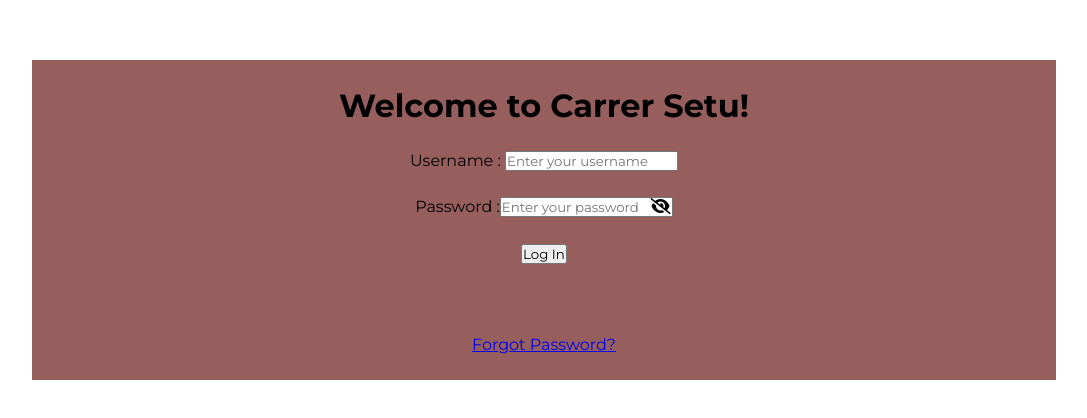
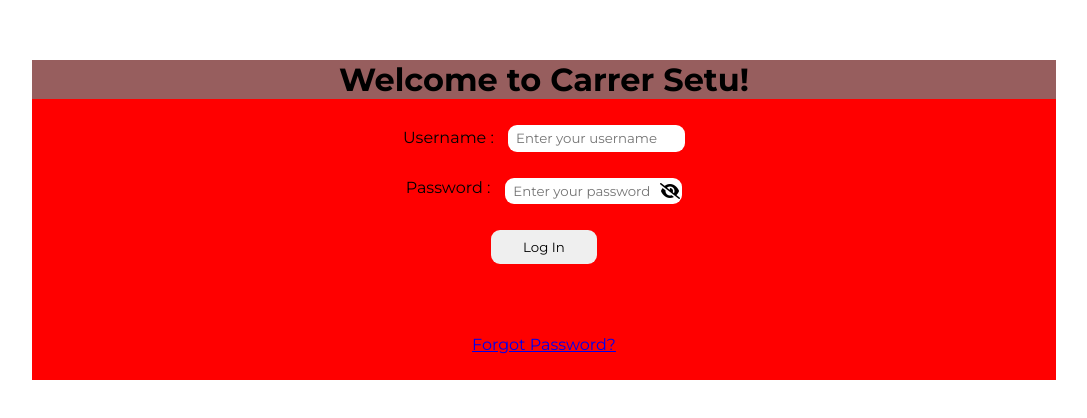
Before and after one commit to AnshulVishwa/bug-smasher, a React (Create React App) app in the folder careersetu/: page / in a window 1280 px wide. Shown: the part 180-598 px from the top of the page, without its empty margins (96-1183 px from the left). Built offline with nearby package versions, Linux system fonts and the light colour scheme.

Commit message:
Second Commit

```diff
--- a/careersetu/package.json
+++ b/careersetu/package.json
@@ -6,6 +6,7 @@
     "@testing-library/jest-dom": "^5.17.0",
     "@testing-library/react": "^13.4.0",
     "@testing-library/user-event": "^13.5.0",
+    "mongodb": "^6.10.0",
     "react": "^18.3.1",
     "react-dom": "^18.3.1",
     "react-router-dom": "^6.28.0",
--- a/careersetu/src/Components/form.css
+++ b/careersetu/src/Components/form.css
@@ -16,7 +16,36 @@ body {
     flex-direction: column;
 }
 .content {
-    display: contents;
+    display: flex;
+    height: 100%;
+    width: 100%;
+    flex-direction: column;
+    align-items: center;
+    justify-content: space-evenly;
+    background: red;
+}
+input.UName {
+    height: 2em;
+    border-radius: 9px;
+    border: none;
+    outline: none;
+    margin-left: 10px;
+    padding-left: 8px;
+}
+input.Pass {
+    height: 2em;
+    border-radius: 9px;
+    padding-left: 8px;
+    margin-left: 15px;
+    border: none;
+    outline: none;
+}
+button.combtn {
+    height: 2.5em;
+    width: 8em;
+    border-radius: 9px;
+    outline: none;
+    border: none;
 }
 main {
     background: #975e5e;
@@ -37,4 +66,5 @@ h1 {
     position: relative;
     width: 0;
     left: -1.4em;
+    top: 4px;
 }
--- a/careersetu/src/Components/form.js
+++ b/careersetu/src/Components/form.js
@@ -1,12 +1,19 @@
 import React, { useState } from 'react'
 import './form.css'
 function FormBackend() {
-  let [ passType , setpassType ] = useState("text")
+  // To change the password type
+  let [ passType , setpassType ] = useState("password")
+  // to change the eye to slash eye
+  let [ eye , seteye ] = useState("fa-solid fa-eye-slash")
   return (
     <>
+        {/* Whole body, full page */}
         <div className='formBody'>
+          {/* main doc */}
           <main>
+              {/* Heading */}
               <h1>Welcome to Carrer Setu!</h1>
+              {/* content page including inputs and button */}
               <div className='content'>
                 <div className='inputBox'>
                   <span className="Lsdei">Username : </span>
@@ -14,13 +21,19 @@ function FormBackend() {
                 </div>
                 <div className='passBox'>
                   <span className='Lsdei'>Password : </span>
-                  <input type={passType} onClick={()=>setpassType((passType == "text") ? "password" : "text")} className="Pass" placeholder='Enter your password'/>
-                  <div className='eye'>
-                    <i class="fa-solid fa-eye-slash"></i>
+                  {/* after clicking on the eye section eye becomes eyeslash and the password wil be visible */}
+                  <input type={passType} className="Pass" placeholder='Enter your password'/>
+                  <div className='eye' >
+                    <i class={eye} onClick={
+                    ()=>{
+                      setpassType((passType == "text") ? "password" : "text")
+                      seteye( (passType == "password") ? "fa-solid fa-eye-slash" : "fa-solid fa-eye" )
+                    }
+                    }></i>
                   </div>
                 </div>
                   <button className="combtn">Log In</button><br/>
-                  <span className='forgot_password'><a href='#'>Forgot Password?</a></span>
+                  <span className='forgot_password' onMouseOver={(e) => e.target.style.color = "blue"} onMouseOut={(e) => e.target.style.color = "white"}><a href='#'>Forgot Password?</a></span>
               </div>
           </main>
         </div>
```
Also changed, not shown: 1 other file (tests, documents, lock files or other folders).
